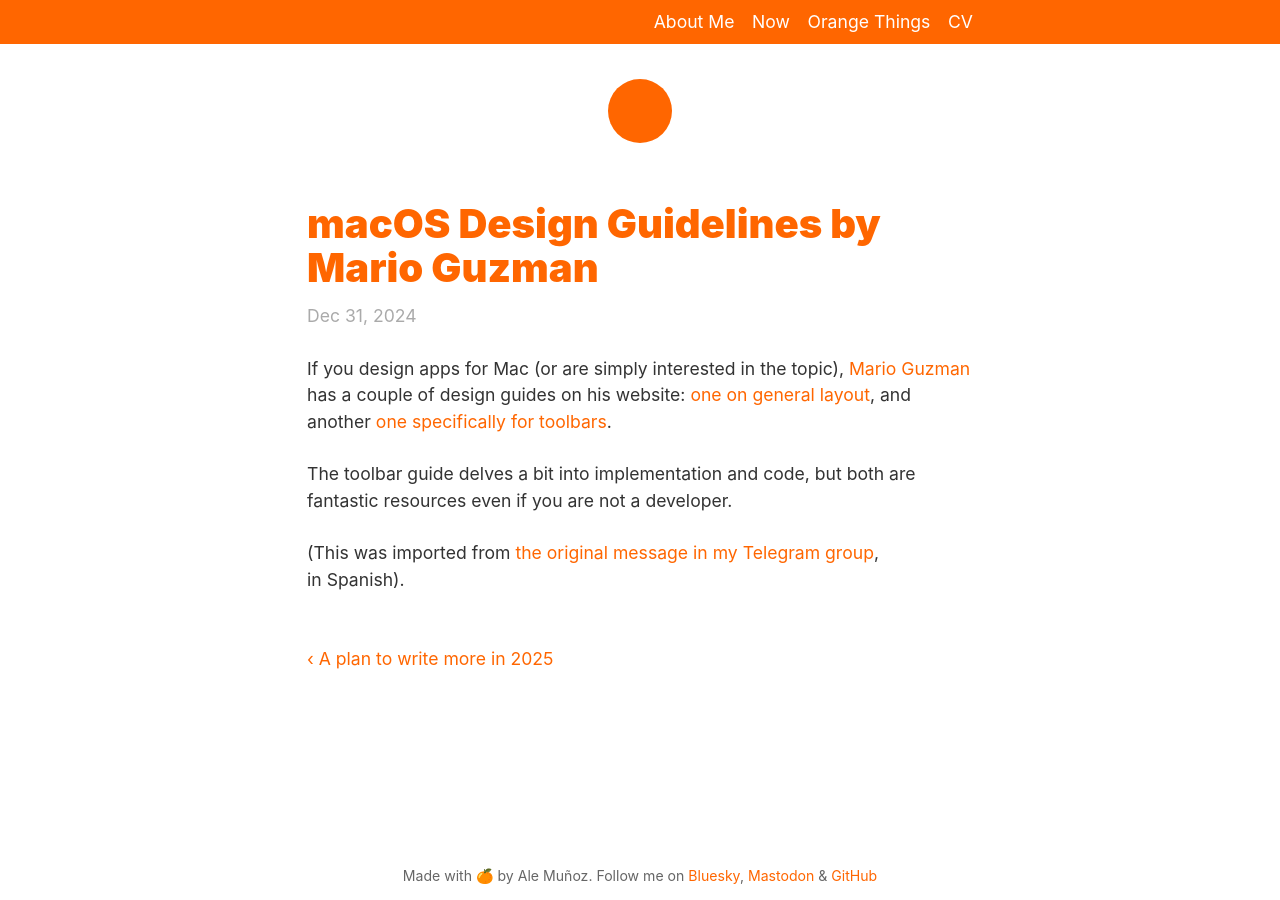
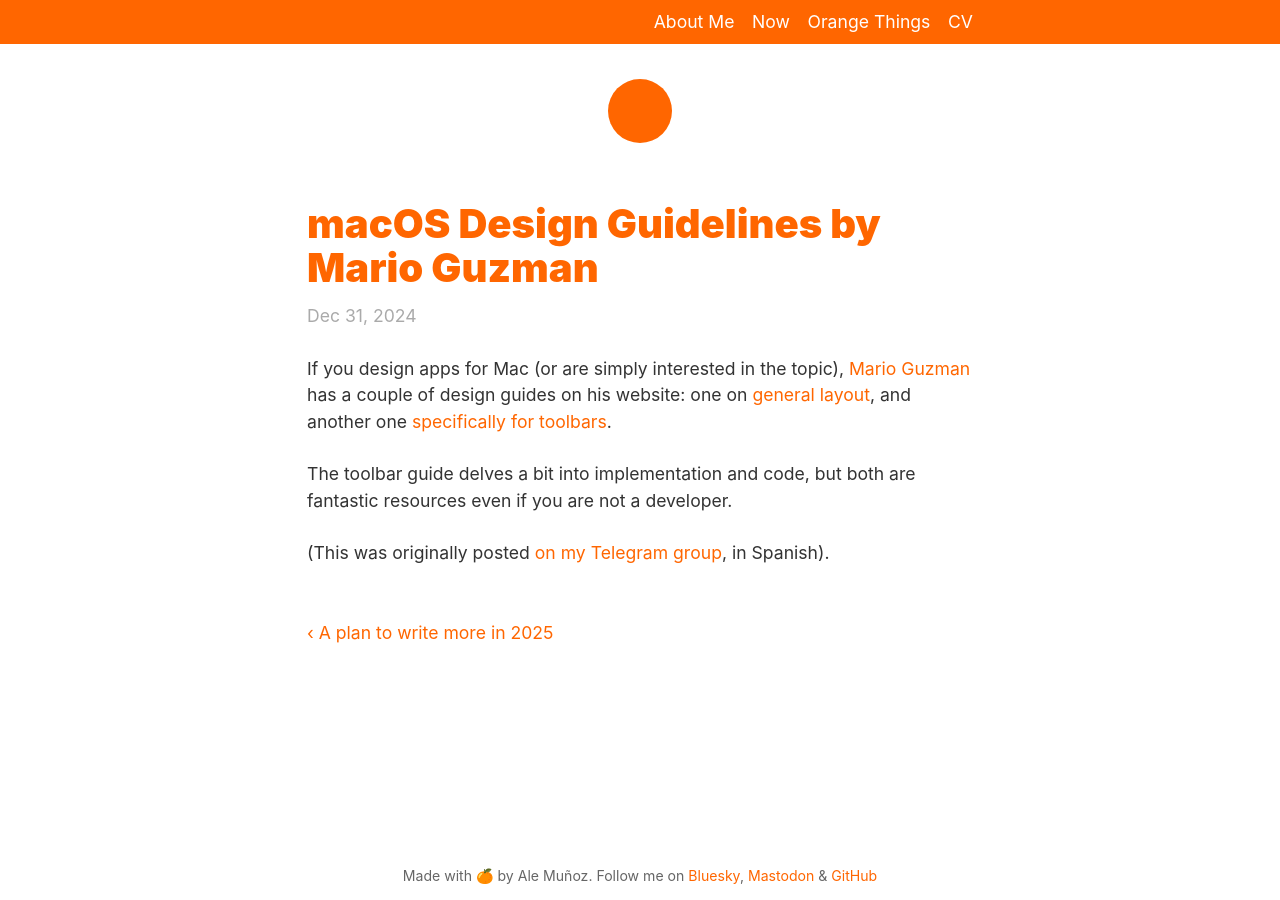
Before and after one commit to bomberstudios/me, a Jekyll site: the page built from _posts/2024-12-31-macos-design-guidelines.md, in a window 1280 px wide. Built offline with Jekyll 4.4.1, drawn with Linux system fonts in a browser that asks for light colours; a style sheet for code colours, icons or effects is not loaded.

Commit message:
Fix broken link

```diff
--- a/_posts/2024-12-31-macos-design-guidelines.md
+++ b/_posts/2024-12-31-macos-design-guidelines.md
@@ -4,8 +4,8 @@
 tags: telegram
 ---
 
-If you design apps for Mac (or are simply interested in the topic), [Mario Guzman](https://www.linkedin.com/in/marioguzman/) has a couple of design guides on his website: [one on general layout](https://marioaguzman.github.io/design/layoutguidelines/), and another [one specifically for toolbars](https://marioaguzman.github.io/design/layoutguidelines/).
+If you design apps for Mac (or are simply interested in the topic), [Mario Guzman](https://www.linkedin.com/in/marioguzman/) has a couple of design guides on his website: one on [general layout](https://marioaguzman.github.io/design/layoutguidelines/), and another one [specifically for toolbars](https://marioaguzman.github.io/design/toolbarguidelines/).
 
 The toolbar guide delves a bit into implementation and code, but both are fantastic resources even if you are not a developer.
 
-(This was imported from [the original message in my Telegram group](https://t.me/naranjanaranja/328), in Spanish).
+(This was originally posted [on my Telegram group](https://t.me/naranjanaranja/328), in Spanish).
```
